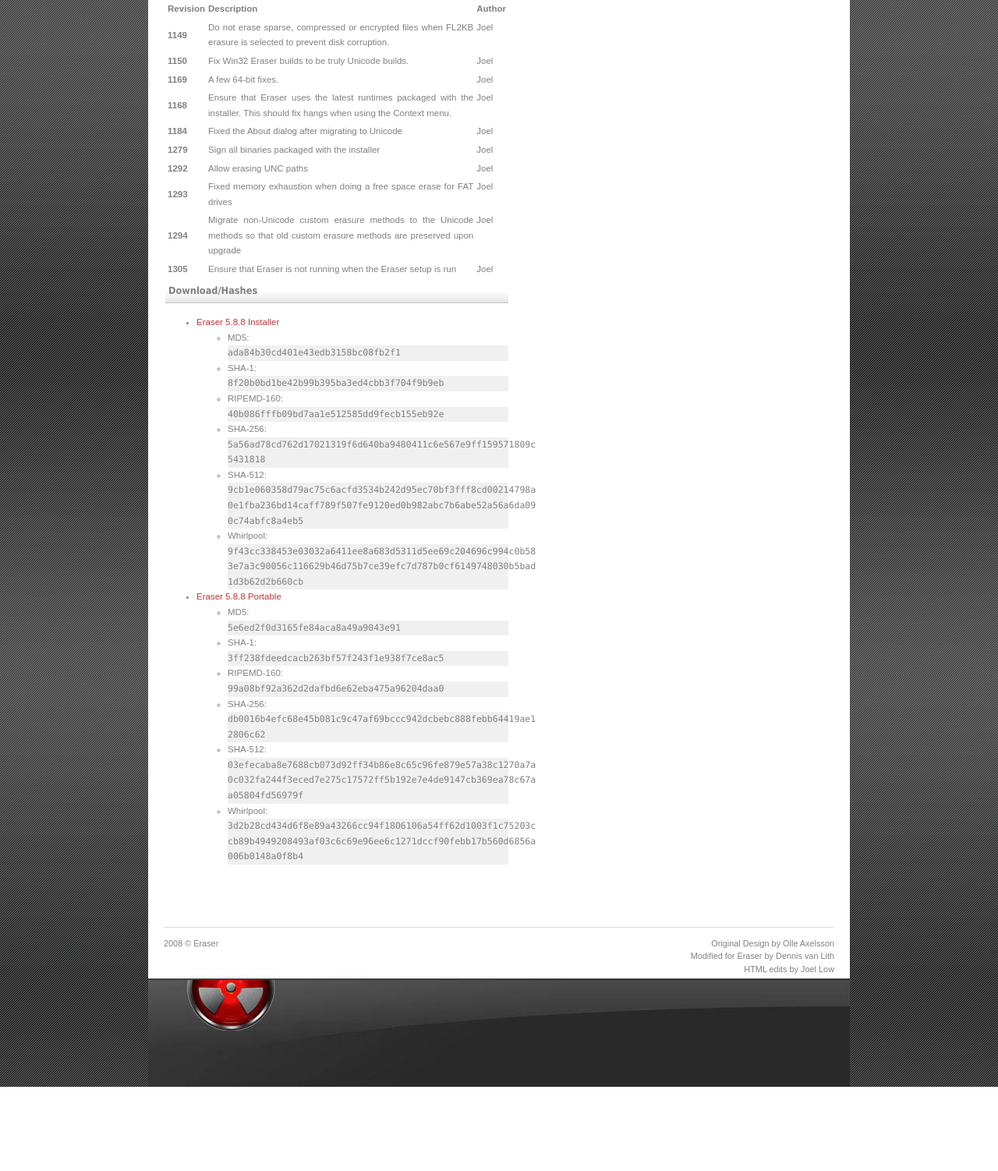
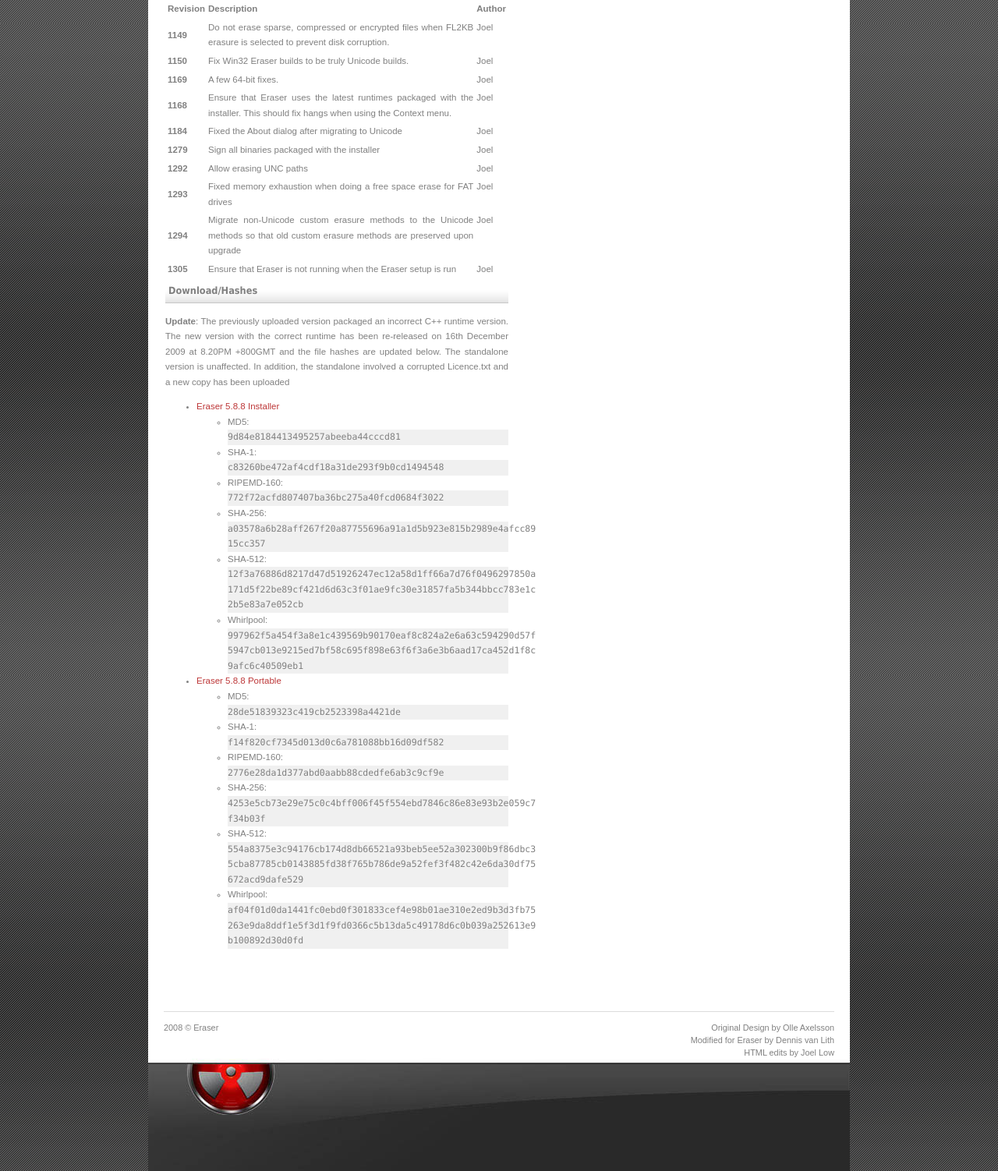
Before and after one commit to gtrant/eraser, a PHP site: page /announcements/20091215.html in a window 1280 px wide. Shown: the part 3314-4816 px from the top of the page at 78% size. Before the commit the page ends 4708 px from the top, so only its background shows below. Run offline with PHP 8.4, Linux system fonts and the light colour scheme.

Commit message:
Updated file hashes and re-uploads

```diff
--- a/website/announcements/20091215.html
+++ b/website/announcements/20091215.html
@@ -385,34 +385,33 @@
 					</tr>
 				</table>
 				<h3>Download/Hashes</h3>
+				<p><strong>Update</strong>: The previously uploaded version packaged an incorrect C++ runtime version. The new version with the correct runtime has been re-released on 16th December 2009 at 8.20PM +800GMT and the file hashes are updated below. The standalone version is unaffected. In addition, the standalone involved a corrupted Licence.txt and a new copy has been uploaded</p>
 				<ul>
 					<li><a href="http://sourceforge.net/projects/eraser/files/Eraser%205/5.8.8/Eraser%205.8.8.exe/download">Eraser 5.8.8 Installer</a></li>
 					<ul>
-						<li>MD5: <code class="hash">ada84b30cd401e43edb3158bc08fb2f1</code></li>
-						<li>SHA-1: <code class="hash">8f20b0bd1be42b99b395ba3ed4cbb3f704f9b9eb</code></li>
-						<li>RIPEMD-160: <code class="hash">40b086fffb09bd7aa1e512585dd9fecb155eb92e</code></li>
-						<li>SHA-256: <code class="hash">5a56ad78cd762d17021319f6d640ba9480411c6e567e9ff159571809c<br />
-						5431818</code></li>
-						<li>SHA-512: <code class="hash">9cb1e060358d79ac75c6acfd3534b242d95ec70bf3fff8cd00214798a<br />
-						0e1fba236bd14caff789f507fe9120ed0b982abc7b6abe52a56a6da09<br />
-						0c74abfc8a4eb5</code></li>
-						<li>Whirlpool: <code class="hash">9f43cc338453e03032a6411ee8a683d5311d5ee69c204696c994c0b58<br />
-						3e7a3c90056c116629b46d75b7ce39efc7d787b0cf6149748030b5bad<br />
-						1d3b62d2b660cb</code></li>
+						<li>MD5: <code class="hash">9d84e8184413495257abeeba44cccd81</code></li>
+						<li>SHA-1: <code class="hash">c83260be472af4cdf18a31de293f9b0cd1494548</code></li>
+						<li>RIPEMD-160: <code class="hash">772f72acfd807407ba36bc275a40fcd0684f3022</code></li>
+						<li>SHA-256: <code class="hash">a03578a6b28aff267f20a87755696a91a1d5b923e815b2989e4afcc89<br />15cc357</code></li>
+						<li>SHA-512: <code class="hash">12f3a76886d8217d47d51926247ec12a58d1ff66a7d76f0496297850a<br />171d5f22be89cf421d6d63c3f01ae9fc30e31857fa5b344bbcc783e1c<br />
+							2b5e83a7e052cb</code></li>
+						<li>Whirlpool: <code class="hash">997962f5a454f3a8e1c439569b90170eaf8c824a2e6a63c594290d57f<br />
+						5947cb013e9215ed7bf58c695f898e63f6f3a6e3b6aad17ca452d1f8c<br />
+						9afc6c40509eb1</code></li>
 					</ul>
 					<li><a href="http://sourceforge.net/projects/eraser/files/Eraser%205/5.8.8/Eraser%205.8.8%20Portable.zip/download">Eraser 5.8.8 Portable</a></li>
 					<ul>
-						<li>MD5: <code class="hash">5e6ed2f0d3165fe84aca8a49a9043e91</code></li>
-						<li>SHA-1: <code class="hash">3ff238fdeedcacb263bf57f243f1e938f7ce8ac5</code></li>
-						<li>RIPEMD-160: <code class="hash">99a08bf92a362d2dafbd6e62eba475a96204daa0</code></li>
-						<li>SHA-256: <code class="hash">db0016b4efc68e45b081c9c47af69bccc942dcbebc888febb64419ae1<br />
-						2806c62</code></li>
-						<li>SHA-512: <code class="hash">03efecaba8e7688cb073d92ff34b86e8c65c96fe879e57a38c1270a7a<br />
-						0c032fa244f3eced7e275c17572ff5b192e7e4de9147cb369ea78c67a<br />
-						a05804fd56979f</code></li>
-						<li>Whirlpool: <code class="hash">3d2b28cd434d6f8e89a43266cc94f1806106a54ff62d1003f1c75203c<br />
-						cb89b4949208493af03c6c69e96ee6c1271dccf90febb17b560d6856a<br />
-						006b0148a0f8b4</code></li>
+						<li>MD5: <code class="hash">28de51839323c419cb2523398a4421de</code></li>
+						<li>SHA-1: <code class="hash">f14f820cf7345d013d0c6a781088bb16d09df582</code></li>
+						<li>RIPEMD-160: <code class="hash">2776e28da1d377abd0aabb88cdedfe6ab3c9cf9e</code></li>
+						<li>SHA-256: <code class="hash">4253e5cb73e29e75c0c4bff006f45f554ebd7846c86e83e93b2e059c7<br />
+							f34b03f</code></li>
+						<li>SHA-512: <code class="hash">554a8375e3c94176cb174d8db66521a93beb5ee52a302300b9f86dbc3<br />
+						5cba87785cb0143885fd38f765b786de9a52fef3f482c42e6da30df75<br />
+						672acd9dafe529</code></li>
+						<li>Whirlpool: <code class="hash">af04f01d0da1441fc0ebd0f301833cef4e98b01ae310e2ed9b3d3fb75<br />
+						263e9da8ddf1e5f3d1f9fd0366c5b13da5c49178d6c0b039a252613e9<br />
+						b100892d30d0fd</code></li>
 					</ul>
 				</ul>
 				<!-- InstanceEndEditable -->
--- a/website/download.php
+++ b/website/download.php
@@ -72,13 +72,13 @@
 					<tr>
 						<td><a href="http://sourceforge.net/projects/eraser/files/Eraser%205/5.8.8/Eraser%205.8.8.exe/download">Eraser 5.8.8</a></td>
 						<td>5.8.8</td>
-						<td>15/12/09 10:15am</td>
+						<td>16/12/09 2:00pm</td>
 						<td>&nbsp;</td>
 					</tr>
 					<tr>
 						<td><a href="http://sourceforge.net/projects/eraser/files/Eraser%205/5.8.8/Eraser%205.8.8%20Portable.zip/download">Eraser 5.8.8</a><br /><em>portable</em></td>
 						<td>5.8.8</td>
-						<td>15/12/09 10:15am</td>
+						<td>17/12/09 5:30pm</td>
 						<td>&nbsp;</td>
 					</tr>
 					<tr>
```
